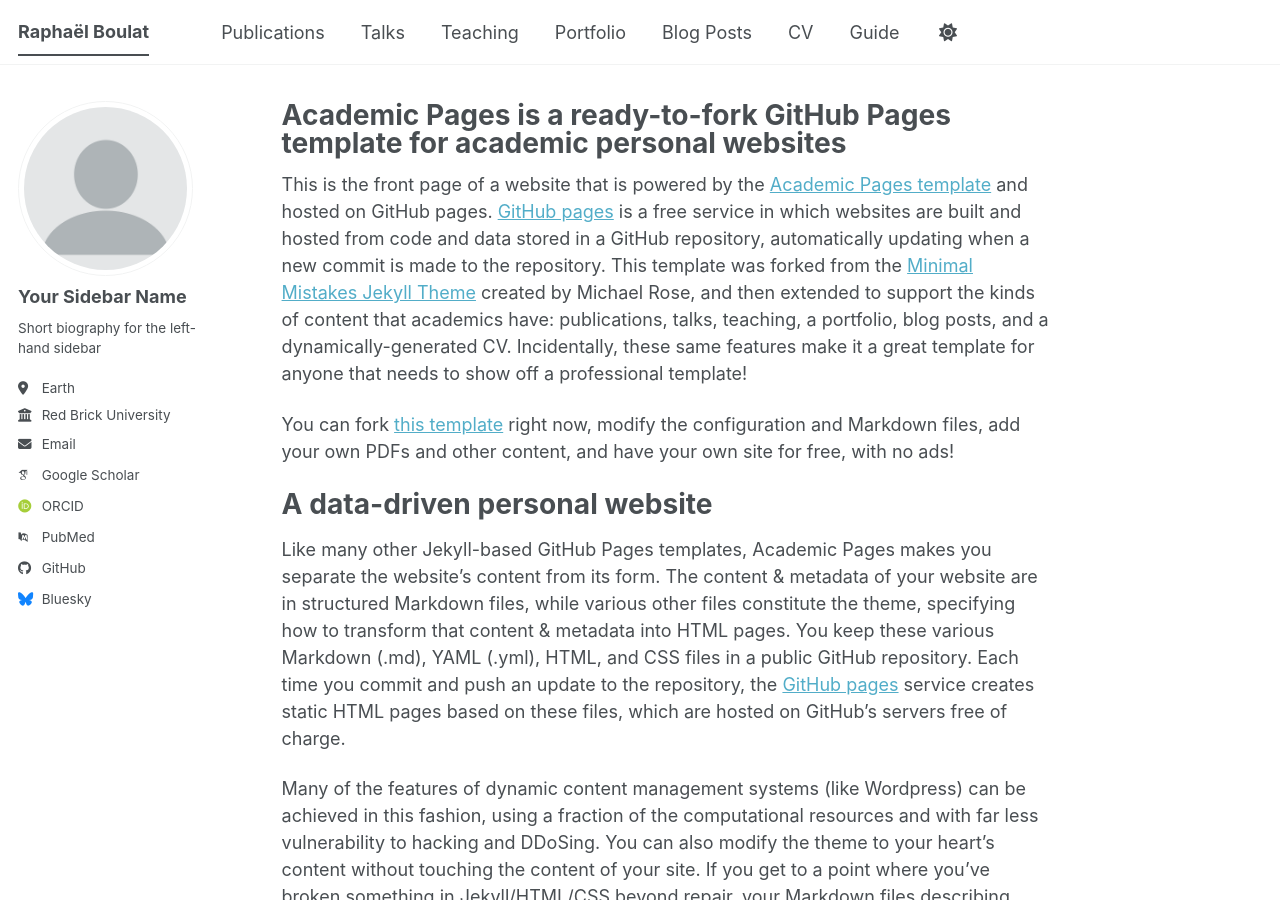
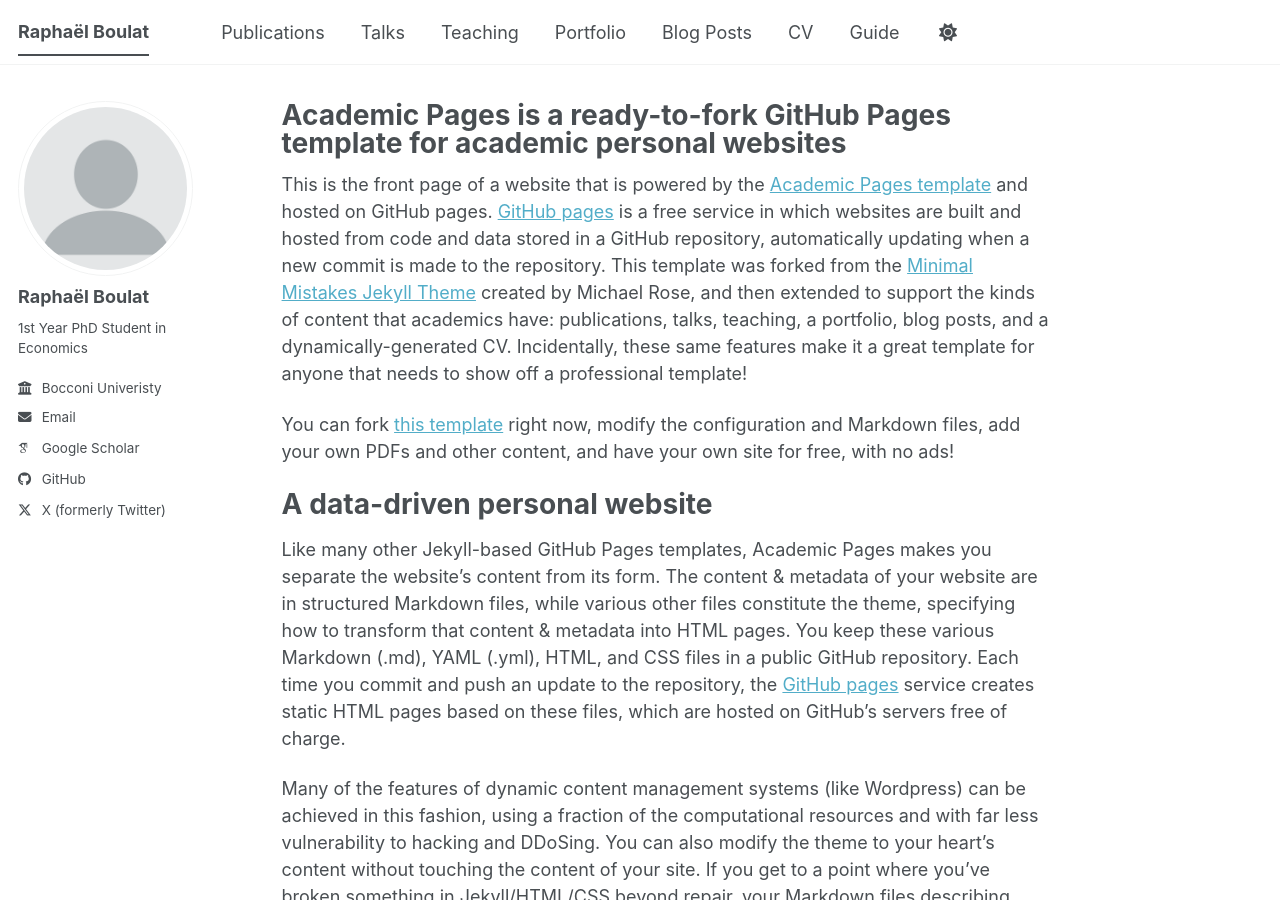
Before and after one commit to raphboulat/raphboulat.github.io, a Jekyll site: the page built from _pages/about.md, in a window 1280 px wide and 900 px high. Built offline with Jekyll 4.4.1, drawn with Linux system fonts in a browser that asks for light colours; some web fonts are replaced; a script bundle is joined from its source files by our own code; library files that are not in the unit come from our copies.

Commit message:
Update _config.yml

```diff
--- a/_config.yml
+++ b/_config.yml
@@ -24,24 +24,24 @@
 author:
   # Biographic information
   avatar           : "profile.png"
-  name             : "Your Sidebar Name"
+  name             : "Raphaël Boulat"
   pronouns         : # example: "she/her"
-  bio              : "Short biography for the left-hand sidebar"
-  location         : "Earth"
-  employer         : "Red Brick University"
+  bio              : "1st Year PhD Student in Economics"
+  location         : # URL
+  employer         : "Bocconi Univeristy"
   uri              : # URL
-  email            : "none@example.org"
+  email            : "raphael.boulat@phd.unibocconi.it"
 
   # Academic websites
   academia         : # URL
   arxiv            : # URL - Update with the correct link to your profile
-  googlescholar    : "https://scholar.google.com/citations?user=PS_CX0AAAAAJ"
+  googlescholar    : "https://scholar.google.com/citations?user=xlt4vWsAAAAJ&hl=it&oi=ao"
   inspire-hep      : # URL
   impactstory      : # URL
-  orcid            : "https://orcid.org/yourorcidurl"
+  orcid            : # URL
   semantic         : # URL
   ssrn             : # URL
-  pubmed           : "https://www.ncbi.nlm.nih.gov/pubmed/?term=john+snow"
+  pubmed           : # URL
   researchgate     : # URL
   scopus           : # URL
   zotero           : # URL
@@ -51,13 +51,13 @@
   bitbucket        : # Username - Update with your username on the site
   codepen          : # Username
   dribbble         : # Username
-  github           : "academicpages"
+  github           : "https://github.com/raphboulat"
   kaggle           : # Username
   stackoverflow    : # User number or user number and name (i.e., use "1" or "1/jeff-atwood")
 
   # Social media
   artstation       : # Username
-  bluesky          : "bsky.app" # Replace this with you Bluesky username
+  bluesky          : # "bsky.app" # Replace this with you Bluesky username
   facebook         : # Username
   flickr           : # Username
   foursquare       : # Username
@@ -74,7 +74,7 @@
   steam            : # Username
   telegram         : # URL
   tumblr           : # Username
-  twitter          : # Username for X / Twitter
+  twitter          : "raphael_boulat"
   vine             : # Username
   weibo            : # Username
   wikipedia        : # Username
```
